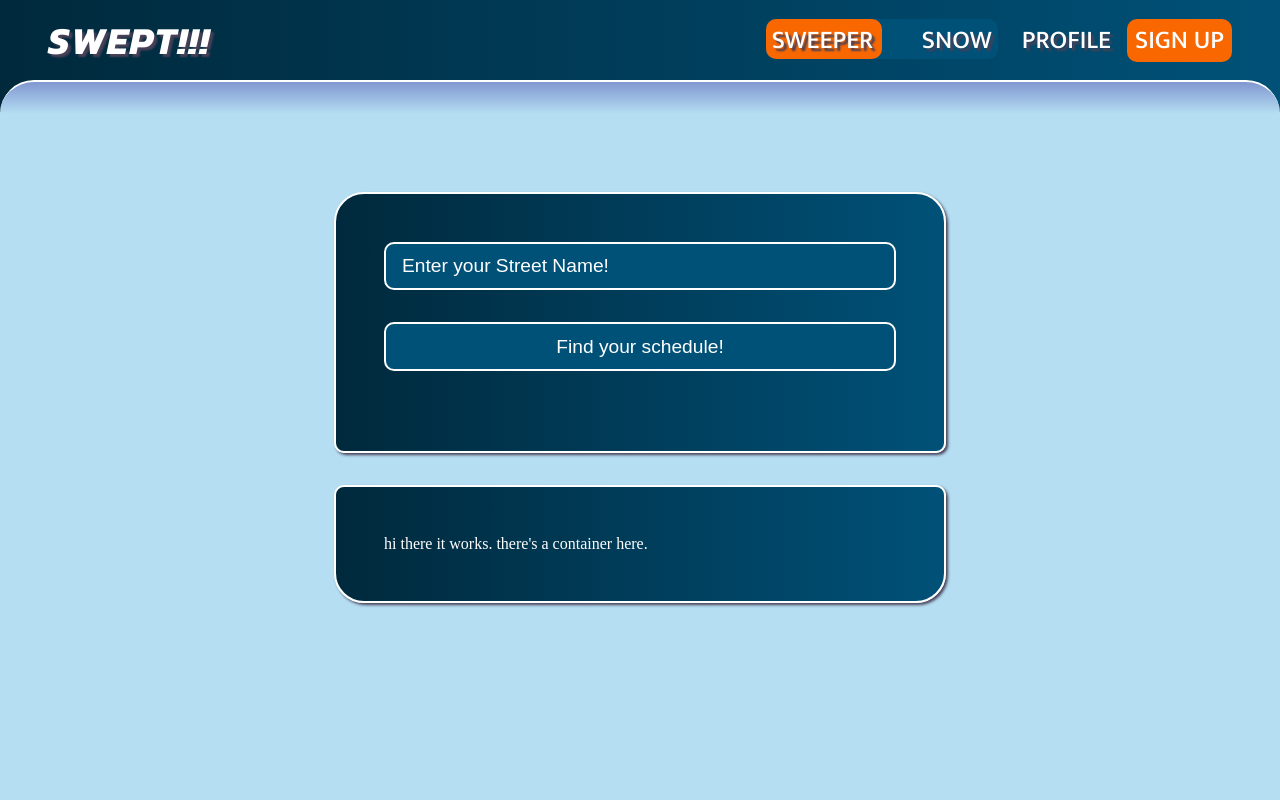
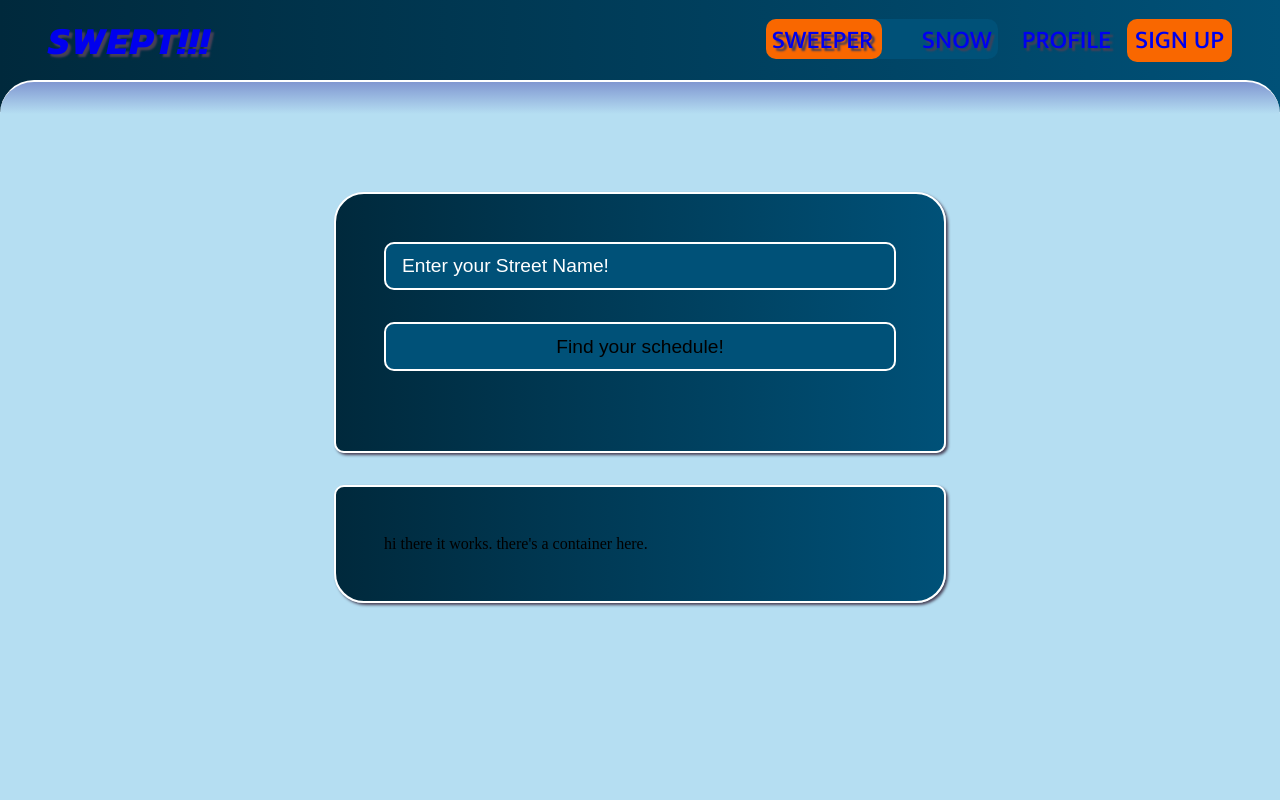
Before and after one commit to elliottdombrowski/SWEPT-02, a React (Create React App) app in the folder client/: page /snow in a window 1280 px wide. Shown: the top 800 px of the page. Built offline with nearby package versions, Linux system fonts and the light colour scheme.

Commit message:
removed text wildcard from all css files

```diff
--- a/client/src/components/FindStreetForm/findstreetform.css
+++ b/client/src/components/FindStreetForm/findstreetform.css
@@ -28,7 +28,6 @@
 * {
   margin: 0;
   padding: 0;
-  color: var(--text);
 }
 
 a {
--- a/client/src/components/FindWardForm/findwardform.css
+++ b/client/src/components/FindWardForm/findwardform.css
@@ -28,7 +28,6 @@
 * {
   margin: 0;
   padding: 0;
-  color: var(--text);
 }
 
 a {
--- a/client/src/components/FindZipForm/findzipform.css
+++ b/client/src/components/FindZipForm/findzipform.css
@@ -28,7 +28,6 @@
 * {
   margin: 0;
   padding: 0;
-  color: var(--text);
 }
 
 .zipform-wrapper {
--- a/client/src/components/LoginForm/loginform.css
+++ b/client/src/components/LoginForm/loginform.css
@@ -27,7 +27,6 @@
 * {
   margin: 0;
   padding: 0;
-  color: var(--text);
 }
 
 a {
--- a/client/src/components/Navbar/navbar.css
+++ b/client/src/components/Navbar/navbar.css
@@ -29,7 +29,6 @@
 * {
   margin: 0;
   padding: 0;
-  color: var(--text);
 }
 
 a {
--- a/client/src/pages/Homepage/homepage.css
+++ b/client/src/pages/Homepage/homepage.css
@@ -31,7 +31,6 @@
 * {
   margin: 0;
   padding: 0;
-  color: var(--text);
 }
 
 a {
--- a/client/src/pages/Snow/snow.css
+++ b/client/src/pages/Snow/snow.css
@@ -28,7 +28,6 @@
 * {
   margin: 0;
   padding: 0;
-  color: var(--text);
 }
 
 .snow-wrapper {
--- a/client/src/pages/Sweeper/sweeper.css
+++ b/client/src/pages/Sweeper/sweeper.css
@@ -28,7 +28,6 @@
 * {
   margin: 0;
   padding: 0;
-  color: var(--text);
 }
 
 a {
```
